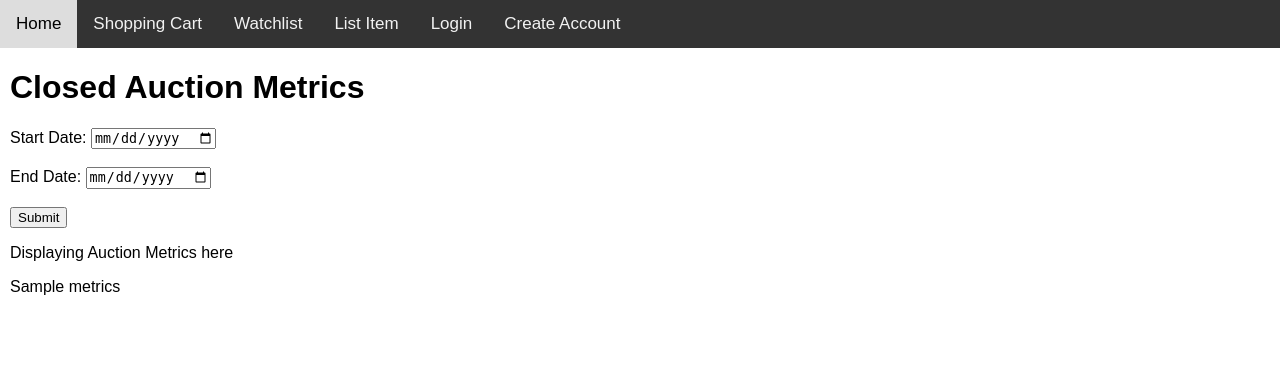
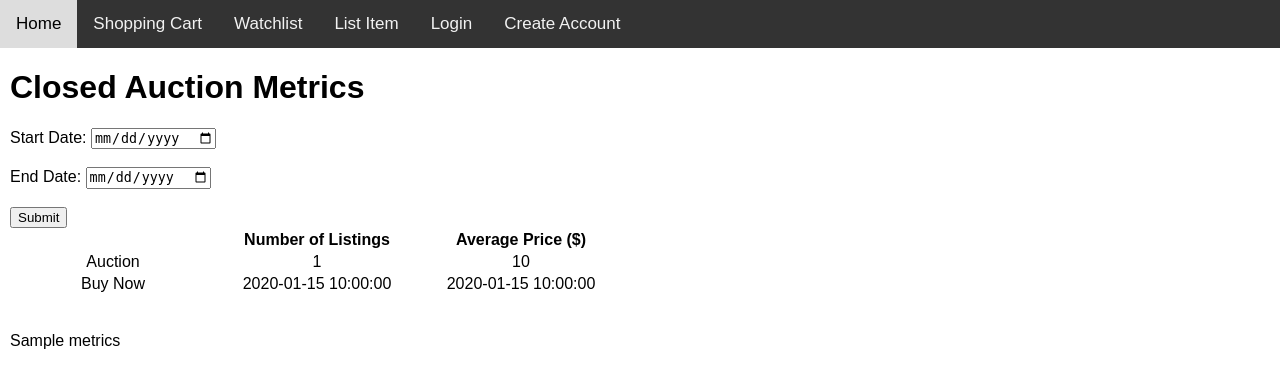
Before and after one commit to zachhuang4026/webService, a Flask app: template templates/admin_metrics.html in a window 1280 px wide. Shown: the top 388 px of the page. Run offline with Flask 2, Linux system fonts and the light colour scheme; the template is opened without the code that fills it: most values are stand-ins (such as "Sample title", 1, 10 or a date in 2020).

Commit message:
Admin metrics: connect to API gateway; Display buy now in bid column for auctions

```diff
--- a/app.py
+++ b/app.py
@@ -569,7 +569,7 @@ def createAuction(token, DEBUG=False):
         print(request.form.get('item_details'))
         print(request.form.get('item_price'))
 
-        # ToDo API Gateway call - list item (Auction Service)
+        # [WIP] ToDo API Gateway call - list item (Auction Service)
         # /createAuction
         url = request_builder('createAuction', 'api_gateway')
         post_body = {'token': token,
@@ -999,10 +999,47 @@ def admin_metrics(token, DEBUG=True):
     if request.method == 'POST':
         start_date = request.form.get('start_date')
         end_date = request.form.get('end_date')
-        # ToDo API Gateway call - get closed auctions
-        # /getAuctions
+        start_ts = datetime.timestamp(datetime.strptime(start_date, '%Y-%m-%d'))
+        end_ts = datetime.timestamp(datetime.strptime(end_date, '%Y-%m-%d'))
+        # [WIP] ToDo API Gateway call - get closed auctions
+        # /searchAuctions?auction_status=closed
+        url = request_builder('searchAuctions', 'api_gateway')
+        try:
+            api_response = requests.get(url, params={'auction_status': 'closed'})
+        except:
+            status_code = 500
+            response = {'message': 'Error communicating with API Gateway', 'status_code': status_code}
+            return jsonify(response), status_code
+        # Parse response
+        if api_response.status_code != 200:
+            return render_template('landing.html',
+                header='Error ' + str(api_response.json().get('status_code')),
+                context_text=api_response.json().get('message'),
+                redirect_link='/admin/users',
+                redirect_text='Return to Admin User Access Control Pannel')
+
+        auctions = api_response.json()['auctions']
+
         # Calculate basic metrics
-        return render_template('admin_metrics.html', metrics = f'Displaying metrics from {start_date} to {end_date}')
+        # Ideally this would this would happen in a microservice method but we didn't expose one and this serves as a work-around
+        closed_auctions = [x for x in auctions if (x['end_time'] >= start_ts and x['end_time'] <= end_ts)]
+        num_auctions = sum([1 for x in closed_auctions if x['listing_type'] == 'auction'])
+        if num_auctions > 0:
+            auction_avg_price = sum([x['currPrice'] for x in closed_auctions if x['listing_type'] == 'auction'])
+        else:
+            auction_avg_price = 0
+        num_buy_now = sum([1 for x in closed_auctions if x['listing_type'] == 'buy_now'])
+        if num_buy_now > 0:
+            buy_now_avg_price = sum([x['currPrice'] for x in closed_auctions if x['listing_type'] == 'buy_now'])
+        else:
+            buy_now_avg_price = 0
+
+        return render_template('admin_metrics.html',
+                    metrics = f'Displaying metrics from {start_date} to {end_date}',
+                    num_auctions=num_auctions,
+                    auction_avg_price=auction_avg_price,
+                    num_buy_now=num_buy_now,
+                    buy_now_avg_price=buy_now_avg_price)
 
 @app.route('/admin/categories', methods=['POST', 'GET'])
 @TokenDecorator(token='required', profile='admin')
--- a/templates/account_listings.html
+++ b/templates/account_listings.html
@@ -51,7 +51,11 @@ active
                     <h3> ${{ listing['currPrice'] | round(2, 'common') }} </h3>
                 </td>
                 <td> <!-- Bids -->
+                    {% if listing['listing_type'] == "auction" %}
                     <h3> {{ listing['bid_history'] | length }} </h3>
+                    {% else %}
+                    <h3> Buy Now </h3>
+                    {% endif %}
                 </td>
                 <td> <!-- Listing end time -->
                     <h3> {{ listing['end_time'] | format_timestamp }} </h3>
--- a/templates/admin.html
+++ b/templates/admin.html
@@ -38,7 +38,11 @@
                 <h3> ${{ listing['currPrice'] | round(2, 'common') }} </h3>
             </td>
             <td> <!-- Bids -->
+                {% if listing['listing_type'] == "auction" %}
                 <h3> {{ listing['bid_history'] | length }} </h3>
+                {% else %}
+                <h3> Buy Now </h3>
+                {% endif %}
             </td>
             <td> <!-- Listing end time -->
                 <h3> {{ listing['end_time'] | format_timestamp }} </h3>
--- a/templates/admin_metrics.html
+++ b/templates/admin_metrics.html
@@ -17,7 +17,26 @@
       </form>
 
       {% if metrics is defined %}
-      <p> Displaying Auction Metrics here </p>
+
+      <table>
+        <tr>
+            <th></th>
+            <th>Number of Listings</th>
+            <th>Average Price ($)</th>
+        </tr>
+        <tr>
+            <td>Auction</td>
+            <td>{{ num_auctions }}</td>
+            <td>{{ auction_avg_price }}</td>
+        </tr>
+        <tr>
+            <td>Buy Now</td>
+            <td>{{ num_buy_now }}</td>
+            <td>{{ buy_now_avg_price }}</td>
+        </tr>
+      </table>
+      <br></br>
+
       {{ metrics }}
       {% endif %}
 
--- a/templates/home.html
+++ b/templates/home.html
@@ -45,7 +45,11 @@
                 <h3> ${{ listing['currPrice'] | round(2, 'common') }} </h3>
             </td>
             <td> <!-- Bids -->
+                {% if listing['listing_type'] == "auction" %}
                 <h3> {{ listing['bid_history'] | length }} </h3>
+                {% else %}
+                <h3> Buy Now </h3>
+                {% endif %}
             </td>
             <td> <!-- Listing end time -->
                 <h3> {{ listing['end_time'] | format_timestamp }} </h3>
```
